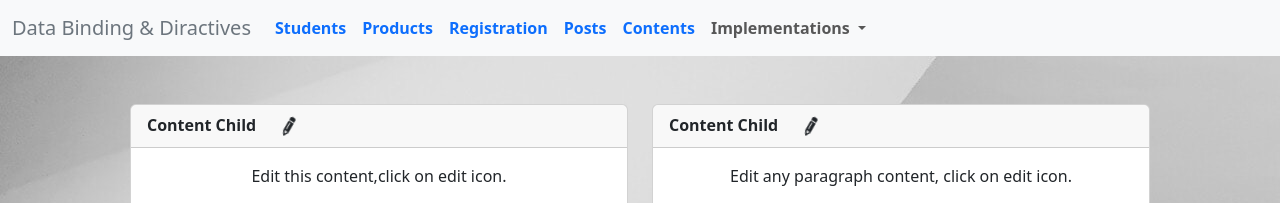
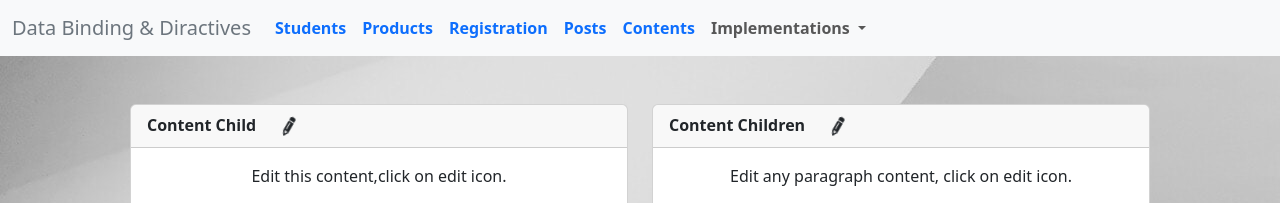
Before and after one commit to SiddhantDeval/angular, an Angular app in the folder data-binding/: page /contents in a window 1280 px wide. Shown: the top 203 px of the page. Built offline with nearby package versions, Linux system fonts and the light colour scheme.

Commit message:
fix :spell

```diff
--- a/data-binding/src/app/contents/projection-children/projection-children.component.html
+++ b/data-binding/src/app/contents/projection-children/projection-children.component.html
@@ -1,7 +1,7 @@
 <div class="card">
   <div class="card-header fw-bold">
     <div class="row">
-      <div class="col-auto">Content Child</div>
+      <div class="col-auto">Content Children</div>
       <button
         class="col col-auto btn btn-md py-0"
         (click)="handleEdit()"
```
